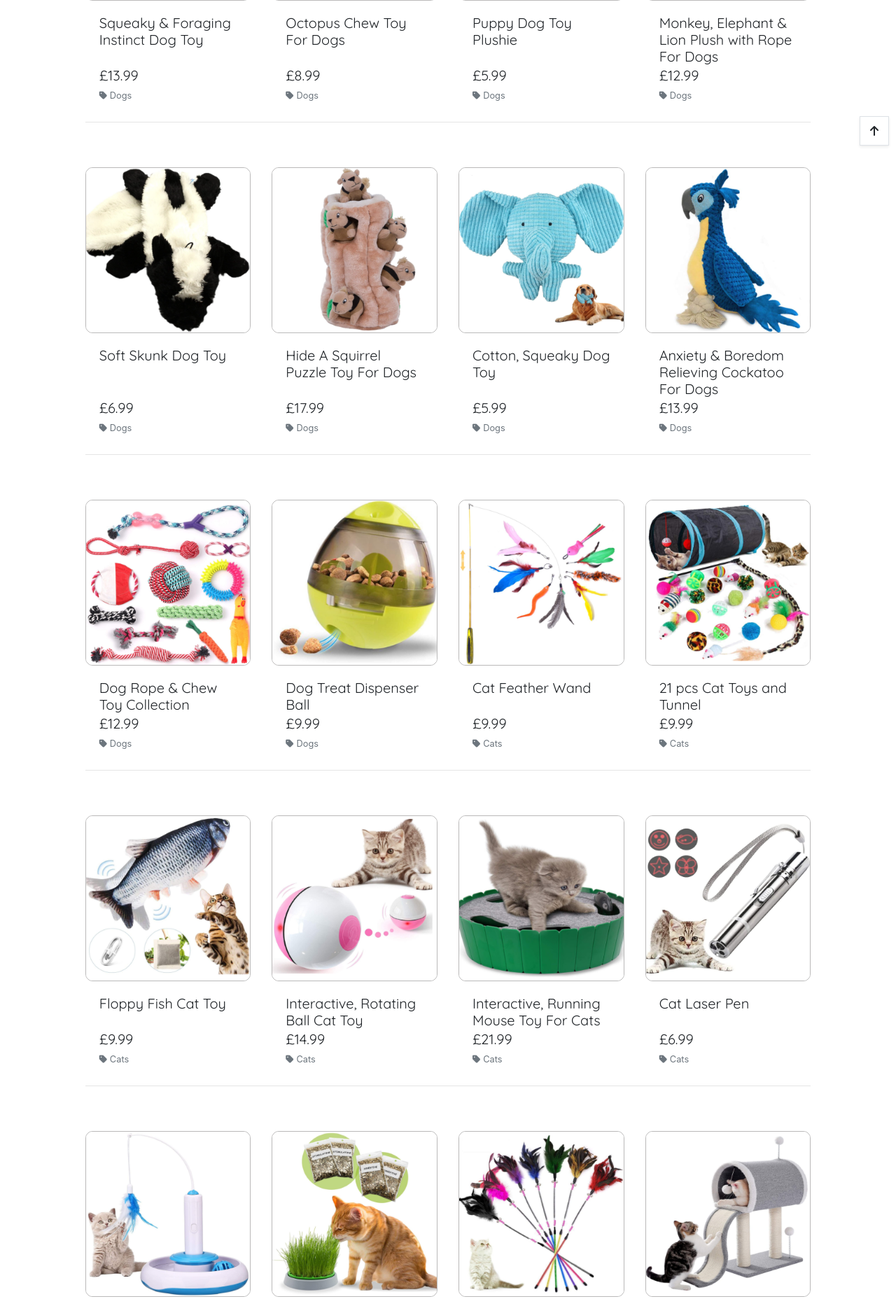
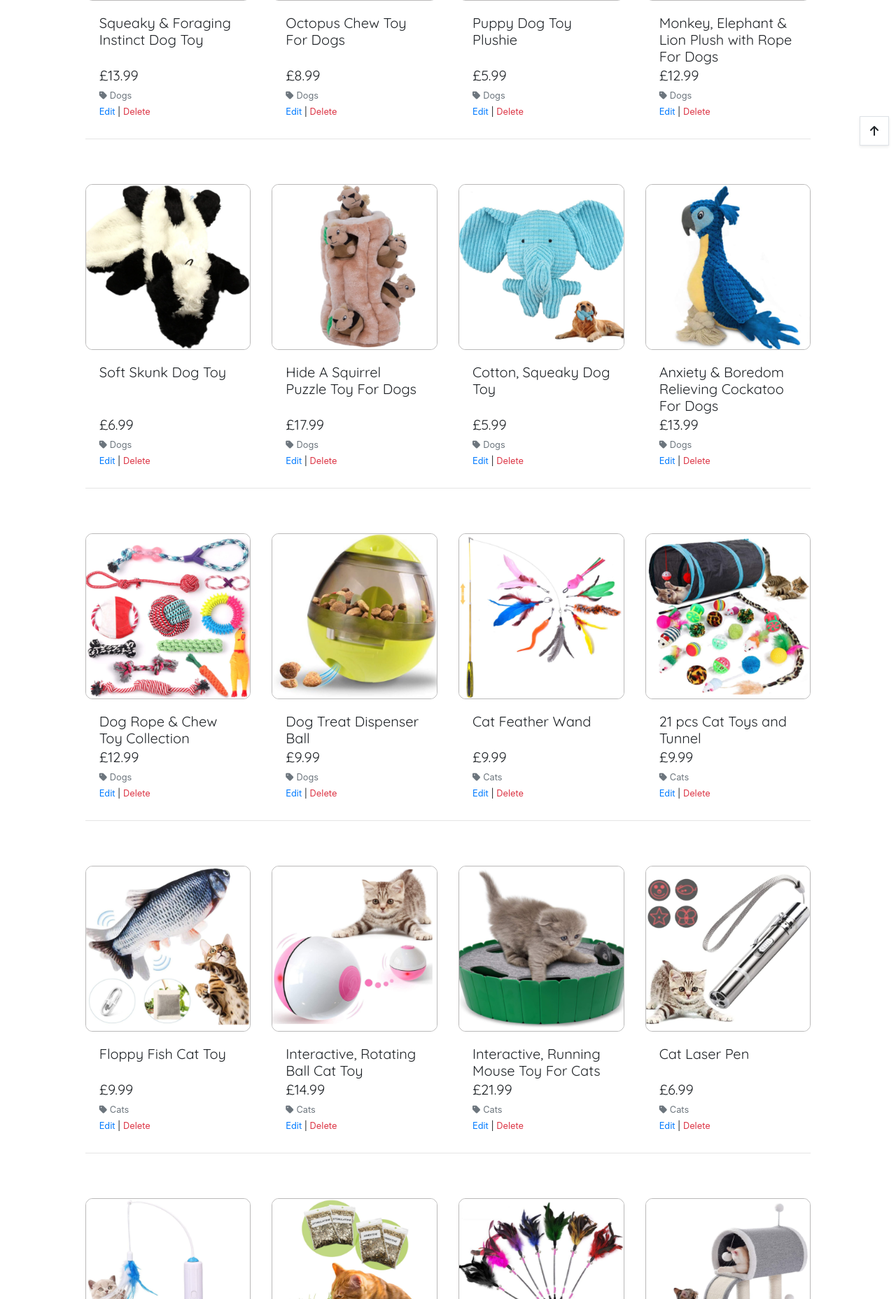
Before and after one commit to HinaChoudhry/Pawfect-Pets, a Django app: page /products/ in a window 1280 px wide. Shown: the part 582-2438 px from the top of the page at 70% size. Run offline with Django 3.2, Linux system fonts and the light colour scheme; the visitor is signed in with stand-in values (Sample User, id 1); data comes from the database, SQL or seed files in the repository; some libraries are stand-ins or nearby versions; some web fonts are replaced.

Commit message:
Added delete functionality for products view.py and edit and delete buttons for products and product details

```diff
--- a/products/templates/products/product_detail.html
+++ b/products/templates/products/product_detail.html
@@ -37,6 +37,12 @@
                             <i class="fas fa-tag mr-1"></i>{{ product.category.friendly_name }}
                         </a>
                     </p>
+                {% endif %}
+                {% if request.user.is_superuser %}
+                    <small>
+                        <a href="{% url 'edit_product' product.id %}">Edit</a> |
+                        <a class="text-danger" href="{% url 'delete_product' product.id %}">Delete</a>
+                      </small>
                 {% endif %}
 
                 <form class="form" action="{% url 'add_to_bag' product.id %}" method="POST">
--- a/products/templates/products/products.html
+++ b/products/templates/products/products.html
@@ -71,6 +71,12 @@
                                                 </a>
                                             </p>
                                         {% endif %}
+                                        {% if request.user.is_superuser %}
+                                                <small>
+                                                    <a href="{% url 'edit_product' product.id %}">Edit</a> |
+                                                    <a class="text-danger" href="{% url 'delete_product' product.id %}">Delete</a>
+                                                </small>
+                                            {% endif %}
                                         </div>
                                     </div>
                                 </div>
--- a/products/urls.py
+++ b/products/urls.py
@@ -6,4 +6,5 @@ urlpatterns = [
     path('<int:product_id>/', views.product_detail, name='product_detail'),
     path('add/', views.add_product, name='add_product'),
     path('edit/<int:product_id>/', views.edit_product, name='edit_product'),
+    path('delete/<int:product_id>/', views.delete_product, name='delete_product'),
 ]
--- a/products/views.py
+++ b/products/views.py
@@ -77,9 +77,9 @@ def add_product(request):
     if request.method == 'POST':
         form = ProductForm(request.POST, request.FILES)
         if form.is_valid():
-            form.save()
+            product = form.save()
             messages.success(request, 'Successfully added product')
-            return redirect(reverse('add_product'))
+            return redirect(reverse('product_detail', args=[product.id]))
         else:
             messages.error(request, 'Failed to add product. Please ensure the form is valid.')
     else:
@@ -115,3 +115,11 @@ def edit_product(request, product_id):
     }
 
     return render(request, template, context)
+
+
+def delete_product(request, product_id):
+    """ Delete a product from the store """
+    product = get_object_or_404(Product, pk=product_id)
+    product.delete()
+    messages.success(request, 'Product deleted!')
+    return redirect(reverse('products'))
```
